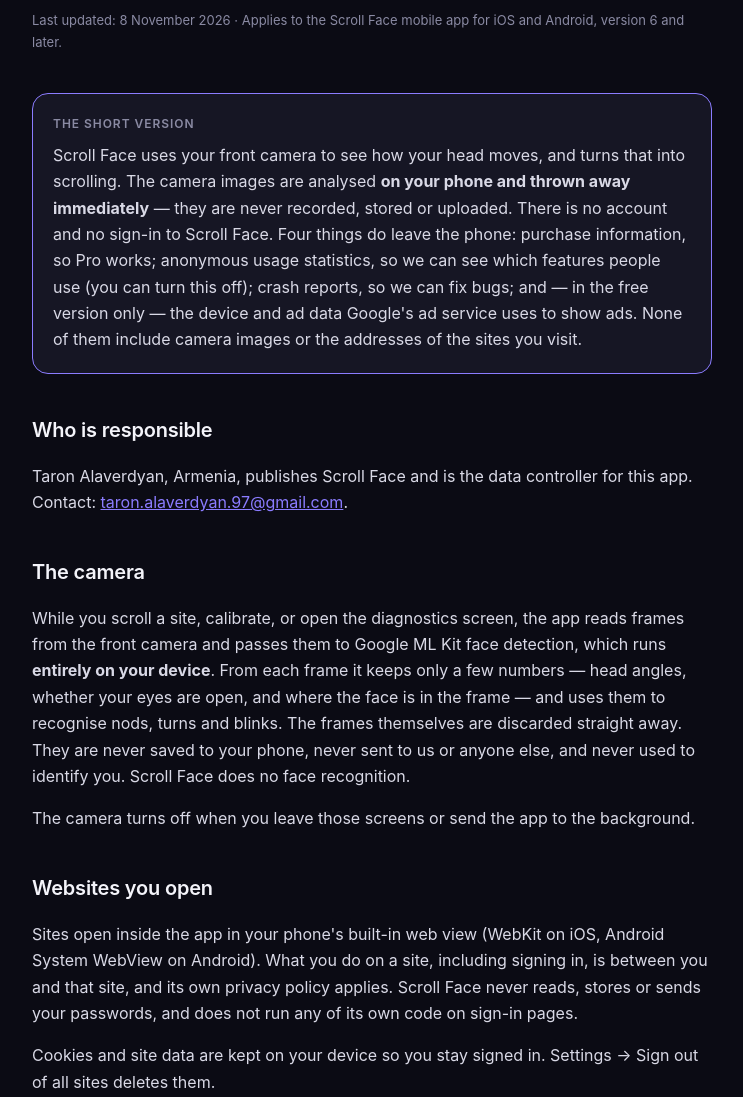
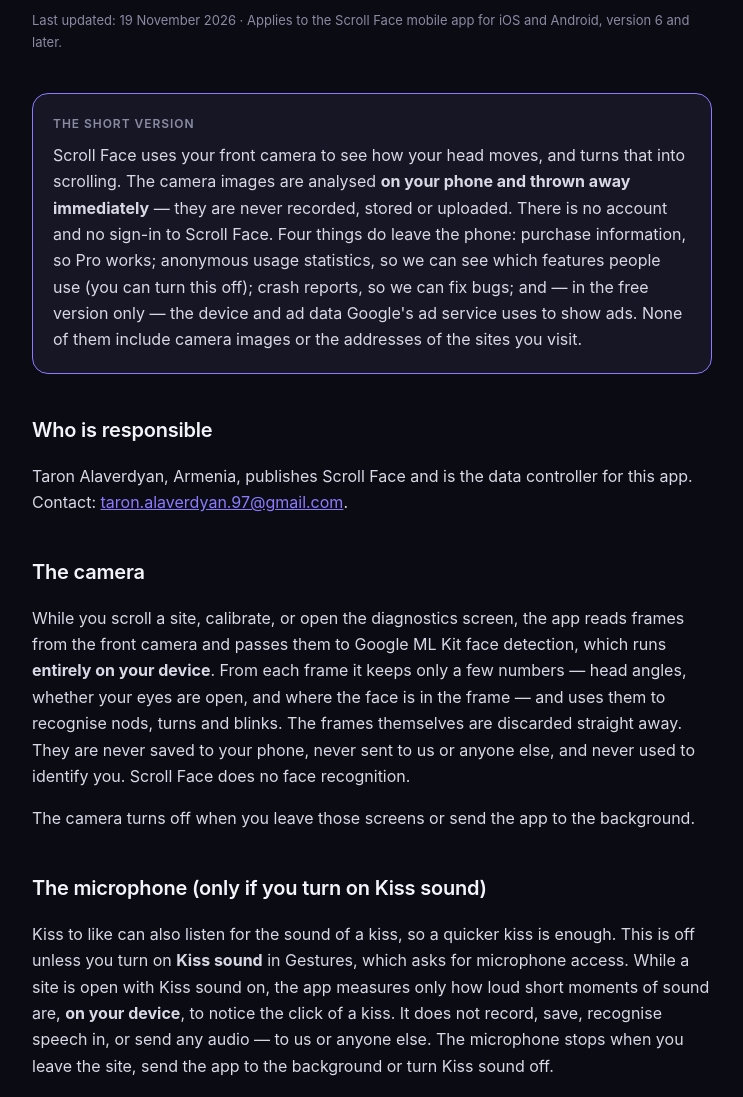
Before and after one commit to gark6654/scroll-face-legal, a plain HTML site: page privacy.html in a window 1280 px wide. Shown: the part 203-1300 px from the top of the page, without its empty margins (268-1011 px from the left). Drawn offline with Linux system fonts and the light colour scheme.

Commit message:
6.1.0: Kiss to like (beta) with optional Kiss sound, What's new sheet, debug mode
- Kiss to like: a pucker held 200 ms presses TikTok / Instagram Reels' own like button
  for signed-in users (single kiss; builds 17-19 tried a double kiss). Setup screen,
  Gestures row (free, off by default), Help topic, viewer toasts and camera bubble.
- Kiss sound (optional, off by default): the microphone hears the kiss click, so a
  100 ms pucker likes. Native code sends loudness only, never audio; asks for the
  microphone only when turned on. Purpose string in 14 languages, RECORD_AUDIO.
- face-pose: opt-in lip contours (mouth width/height/open, smile) and mic loudness.
- What's new sheet for people updating from 6.0.x; Settings row with NEW badge.
- Debug mode: 10 fast taps on the version in Settings show the Developer section.
- Privacy policy, store compliance answers, App Review notes, SPEC, design mockups,
  release notes in all store locales; versions 6.1.0 (iOS 22, Android 27).

Co-Authored-By: Claude Opus 5.5 <noreply@anthropic.com>

```diff
--- a/privacy.html
+++ b/privacy.html
@@ -13,7 +13,7 @@
 
       <h1>Privacy Policy</h1>
       <p class="meta">
-        Last updated: 8 November 2026 · Applies to the Scroll Face mobile app for iOS and Android,
+        Last updated: 19 November 2026 · Applies to the Scroll Face mobile app for iOS and Android,
         version 6 and later.
       </p>
 
@@ -48,6 +48,17 @@
         you. Scroll Face does no face recognition.
       </p>
       <p>The camera turns off when you leave those screens or send the app to the background.</p>
+
+      <h2>The microphone (only if you turn on Kiss sound)</h2>
+      <p>
+        Kiss to like can also listen for the sound of a kiss, so a quicker kiss is enough. This is
+        off unless you turn on <strong>Kiss sound</strong> in Gestures, which asks for microphone
+        access. While a site is open with Kiss sound on, the app measures only how loud short
+        moments of sound are, <strong>on your device</strong>, to notice the click of a kiss. It does
+        not record, save, recognise speech in, or send any audio — to us or anyone else. The
+        microphone stops when you leave the site, send the app to the background or turn Kiss
+        sound off.
+      </p>
 
       <h2>Websites you open</h2>
       <p>
@@ -184,6 +195,13 @@
           </td>
         </tr>
         <tr>
+          <td>Microphone</td>
+          <td>
+            Only if you turn on Kiss sound: hearing a kiss, processed on the device as described
+            above. Never recorded.
+          </td>
+        </tr>
+        <tr>
           <td>Tracking (iOS)</td>
           <td>
             Only to make the ads in the free version more relevant. Saying no changes nothing else
```
